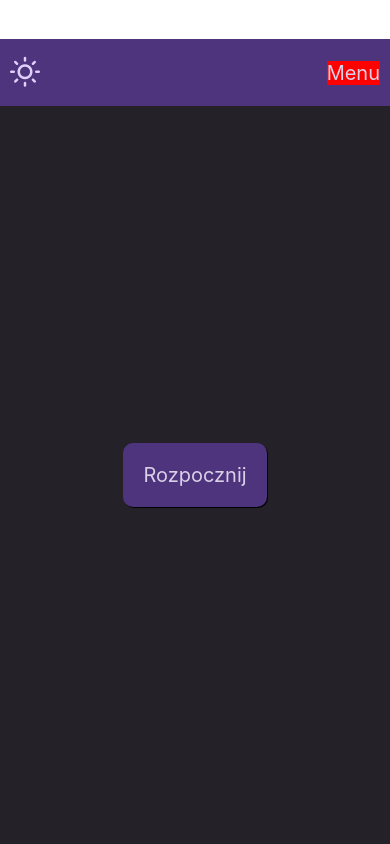
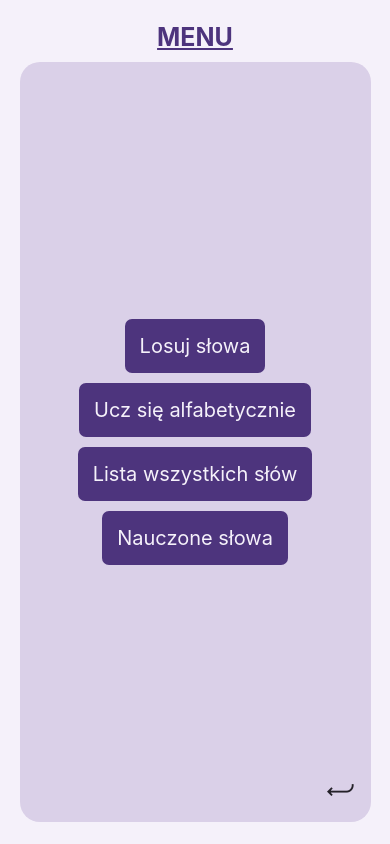
Before and after one commit to noiokej/Phrasal-Verbs, a React Native app: screen / in a window 390 px wide. Built offline with nearby package versions, Linux system fonts and the light colour scheme.

Commit message:
add list of words

```diff
--- a/App.js
+++ b/App.js
@@ -4,18 +4,43 @@ import Words from "./components/decks";
 import TopBar from "./components/top-bar";
 import { LinearGradient } from 'expo-linear-gradient';
 import {useState} from "react";
+import Menu from "./components/menu";
+import {AppRegistry} from "react-native";
+import { NavigationContainer } from '@react-navigation/native';
+
+
+AppRegistry.registerComponent('PhrasalVerbs', () => Menu);
 
 export default function App() {
+    const [showMenu, setShowMenu] = useState(false);
     const [theme, setTheme] = useState('dark')
+
+    const openMenu = () => {
+        setShowMenu(showMenu === false)
+    }
+
     return (
+        <NavigationContainer>
             <View style={styles.container}>
                 <TopBar
                     theme = {theme}
-                setTheme = {setTheme}/>
+                    setTheme = {setTheme}
+                    openMenu = {openMenu}
+                    showMenu = {showMenu}
+                    setShowMenu = {setShowMenu}
+                />
+                {showMenu ?
+                    <Menu
+                        theme = {theme}
+                        setTheme = {setTheme}
+                        openMenu = {openMenu}
+                    />:
                     <Words
                         theme = {theme}
                         setTheme = {setTheme}/>
+                }
             </View>
+        </NavigationContainer>
     );
 }
 
--- /dev/null
+++ b/components/alphabetical-order.js
@@ -0,0 +1,13 @@
+import {Text, View} from "react-native";
+
+
+const AlphabeticalOrder = () => {
+    return (
+        <View>
+            <Text>alphabetical order</Text>
+        </View>
+    )
+}
+
+
+export default AlphabeticalOrder
--- a/components/decks.js
+++ b/components/decks.js
@@ -6,8 +6,9 @@ import {LinearGradient} from "expo-linear-gradient";
 import * as Location from "expo-location";
 import * as FileSystem from "expo-file-system";
 import StartPage from "./start-page";
+import { NavigationContainer } from '@react-navigation/native';
 
-
+// make up zle
 var json = require('../phrasalverbs.json'); //(with path)
 const decks = json
 
@@ -16,34 +17,47 @@ const Words = ({theme, setTheme}) => {
     const [isHighlighted, setIsHighlighted] = useState('none');
     const [word, setWord] = useState('');
 
+    // if (!word) {
+    //     const draw = async () => {
+    //         const newArray = await readArrayFromFile()
+    //         const newWord = await drawRandom(newArray);
+    //         await setWord(newWord)
+    //     }
+    //     draw()
+    // }
+
     const toggleHighlighted = () => {
         setIsHighlighted(!isHighlighted);
     };
 
     const iterowanie = async () => {
         try {
-            const array = []
-            let i = 0
-            for (const [key, value] of Object.entries(decks)) {
-                i+=1
-                array.push({verb:key, meaning:value[0], example:value[1], degree:0, id:i})
+            await checkPermission()
+            if (await checkFileExists()) {
+                console.log('istnieje')
+            } else {
+                console.log('nie istnieje')
+                const array = []
+                let i = 0
+                for (const [key, value] of Object.entries(decks)) {
+                    i+=1
+                    array.push({verb:key, meaning:value[0], example:value[1], degree:0, id:i})
+                    await saveArrayToFile(array, 'Decks')
+                    console.log("ITEROWANIE")
+                }
             }
-            console.log("ITEROWANIE")
-            await saveArrayToFile(array, 'Decks')
             const newArray = await readArrayFromFile()
             const newWord = await drawRandom(newArray);
             await setWord(newWord)
         } catch (e) {
             console.log('blad w iterowniu', e)
         }
-
     }
 
     const drawRandom = (array) => {
         try {
             // const random = Math.floor(Math.random() * array.length)
             const random = Math.floor(Math.random() * 3)
-
             console.log('DRAW RANDOm')
             return array[random]
         } catch (e) {
@@ -62,6 +76,17 @@ const Words = ({theme, setTheme}) => {
         }catch (e){
             console.log(e)}
     }
+
+    const checkFileExists = async () => {
+        try {
+            const fileInfo = await FileSystem.getInfoAsync(FileSystem.documentDirectory + 'Decks');
+            console.log(fileInfo.exists, 'CZYISTENIEJE')
+            return fileInfo.exists;
+
+        } catch (error) {
+            console.error('Błąd podczas sprawdzania pliku:', error);
+        }
+    };
 
     const saveArrayToFile = async (array) => {
         try {
--- /dev/null
+++ b/components/known-words.js
@@ -0,0 +1,13 @@
+import {Text, View} from "react-native";
+
+
+const KnownWords = () => {
+    return (
+        <View>
+            <Text>znane slowa</Text>
+        </View>
+    )
+}
+
+
+export default KnownWords
--- /dev/null
+++ b/components/list-of-all-words.js
@@ -0,0 +1,104 @@
+import {Text, View} from "react-native";
+import * as FileSystem from "expo-file-system";
+import {useEffect, useState} from "react";
+import {StyleSheet, ScrollView, ActivityIndicator} from "react-native";
+
+
+
+const ListOfAllWords = () => {
+
+    const [array, setArray] = useState(null)
+
+    const readArrayFromFile = async () => {
+        try {
+            // await checkPermission()
+            const fileUri = FileSystem.documentDirectory + 'Decks';
+
+            // Odczytaj zawartość pliku
+            const fileContent = await FileSystem.readAsStringAsync(fileUri);
+
+            // Konwertuj tekst na tablicę
+            const array = JSON.parse(fileContent);
+            console.log(array[1], 'pierwszy obiekt z read arr')
+            console.log('TABLICA ZOSTALA ODCZYTANA Z PLIKU')
+            return array
+
+        } catch (error) {
+            console.log('Wystąpił błąd podczas odczytywania tablicy z pliku:', error);
+            return null;
+        }
+    }
+    const saveArray = async () => {
+        await readArrayFromFile()
+            .then((array) => {
+                setArray(array)
+                console.log(array[2], 'xDDDDDDDDDDDDDDDDDDDDDD')
+            })
+            .catch((error) => {
+                // Obsługa błędu
+                console.error(error);
+            });
+    }
+
+    useEffect(() => {
+        saveArray()
+    },[])
+
+    const purple = '#4d347d'
+    const styles = StyleSheet.create({
+        container: {
+            flexDirection: array ? 'row': 'column',
+            flex: 1,
+            width: '100%',
+            alignItems: 'center',
+            justifyItems: 'center',
+            justifyContent: 'center',
+            // padding: 10,
+            paddingRight: 10,
+            paddingLeft: 10,
+            borderRadius: 20,
+            overflow: 'hidden',
+        },
+        items: {
+            paddingTop: 15,
+            marginBottom: 10,
+
+        },
+        verb: {
+            fontWeight: 'bold',
+            marginRight: 20,
+        },
+
+        meaning: {
+            // flex: 5,
+            width: '69%',
+        },
+        loading: {
+            flex: 2,
+
+        },
+
+    })
+
+    return (
+        <View style={styles.container}>
+            <ScrollView>
+                <View>
+                    {array &&
+                    array.map((item, index) => (
+                        <Text key={index} style={styles.items}>
+                            <Text style={styles.verb}>{item.verb}   </Text>
+                            <Text>{item.meaning}</Text>
+                        </Text>
+                    ))}
+                </View>
+            </ScrollView>
+            {!array && <View style={styles.loading}><ActivityIndicator size="large" color={purple} /></View> }
+
+        </View>
+
+)
+}
+
+
+export default ListOfAllWords
--- a/components/menu.js
+++ b/components/menu.js
@@ -1,45 +1,135 @@
-import {View, Text, StyleSheet} from 'react-native';
-import { Feather } from '@expo/vector-icons';
-import {TouchableHighlight} from "react-native";
+import {View, Text, StyleSheet, TouchableHighlight} from "react-native";
+import {useState} from "react";
+import { Ionicons } from '@expo/vector-icons';
+import AlphabeticalOrder from "./alphabetical-order";
+import ListOfAllWords from "./list-of-all-words";
+import KnownWords from "./known-words";
 
+const Menu = ({theme, openMenu}) => {
 
-const Menu = ({theme, setTheme}) => {
+    const [alphabetIsOpen, setAlphabetIsOpen] = useState(false);
+    const [listOfAllWordsIsOpen, setListOfAllWordsIsOpen] = useState(false);
+    const [knownWordsIsOpen, setKnownWordsIsOpen] = useState(false);
 
-    const handleThemeChange = () => {
-        setTheme(theme === 'light' ? 'dark' : 'light')
+    const dark = '#242129'
+    const darkerDark = '#1d1b22'
+    const darkLightText = '#9890a5'
+
+    const light = '#dad0e8'
+    const brighterLight = '#f5f1fa'
+    const lightButtonColor = '#242129'
+    const purple = '#4d347d'
+
+    const styles = StyleSheet.create({
+        menu: {
+            backgroundColor: theme === 'dark' ? darkerDark : brighterLight,
+            flex: 11,
+            width:'100%',
+            justifyContent: 'center',
+            alignItems: 'center',
+        },
+        menuContainer: {
+            justifyContent: 'center',
+            alignItems: 'center',
+            backgroundColor: theme === 'dark' ? dark : light,
+            // flex: 1,
+            width: '90%',
+            height: '90%',
+            borderRadius: 20
+        },
+        menuContainerItem: {
+            // height: 40,
+            // width: '70%',
+            justifyContent: 'center',
+            alignItems: 'center',
+            borderRadius: 7,
+            padding: 5,
+            margin: 5,
+            backgroundColor: theme === 'dark' ? darkerDark : purple,
+        },
+        menuContainerItemText: {
+            color: theme === 'dark' ? darkLightText : brighterLight,
+            fontSize: 20,
+            padding: 10,
+            // margin: 10,
+        },
+        menuTitle: {
+            fontSize: 25,
+            marginBottom: 10,
+            color: theme === 'dark' ? darkLightText : purple,
+            fontWeight: 'bold',
+            textDecorationLine: 'underline',
+        },
+        backIcon: {
+            position: 'absolute',
+            right: 0,
+            bottom: 0,
+            margin: 15,
+        },
+    })
+    // const renderCaseView = (param) => {
+    //     switch (param) {
+    //         case "alphabet":
+    //             return <Text>xd</Text>;
+    //         default:
+    //
+    //     }
+    // }
+    const handlePress = (param) => {
+        if (param === 'alphabet') {
+            setAlphabetIsOpen(!alphabetIsOpen)
+        } else if (param === 'list') {
+            setListOfAllWordsIsOpen(!listOfAllWordsIsOpen)
+        } else if (param === 'known') {
+            setKnownWordsIsOpen(!knownWordsIsOpen)
+        } else {
+            setKnownWordsIsOpen(false)
+            setListOfAllWordsIsOpen(false)
+            setAlphabetIsOpen(false)
+        }
     }
-
-    // const iconTheme = () => {
-    //     const icon = theme === 'dark' ? 'sun' : 'moon'
-    //     return icon
-    // }
 
     return (
         <View style={styles.menu}>
-            <TouchableHighlight style={styles.changeTheme} underlayColor="transparent" onPress={handleThemeChange}><Feather name={theme === 'dark' ? 'sun' : 'moon'} size={30} color={'#e1d0fc'}/></TouchableHighlight>
-            <Text style={styles.menuText}>Menu</Text>
+            <Text style={styles.menuTitle} onPress={openMenu}>MENU</Text>
+            <View style={styles.menuContainer}>
+                {!alphabetIsOpen && !listOfAllWordsIsOpen && !knownWordsIsOpen ? <>
+                <TouchableHighlight
+                    style={styles.menuContainerItem}
+                    onPress={openMenu}>
+                    <Text style={styles.menuContainerItemText}>Losuj słowa</Text>
+                </TouchableHighlight>
+                <TouchableHighlight
+                    style={styles.menuContainerItem}
+                    onPress={() => handlePress('alphabet')}>
+                    <Text style={styles.menuContainerItemText}>Ucz się alfabetycznie</Text>
+                </TouchableHighlight>
+                <TouchableHighlight
+                    style={styles.menuContainerItem}
+                    onPress={() => handlePress('list')}>
+                    <Text style={styles.menuContainerItemText}>Lista wszystkich słów</Text>
+                </TouchableHighlight>
+                <TouchableHighlight
+                    style={styles.menuContainerItem}
+                    onPress={() => handlePress('known')}>
+                    <Text style={styles.menuContainerItemText}>Nauczone słowa</Text>
+                </TouchableHighlight>
+                </>
+               : null}
+                {alphabetIsOpen ? <AlphabeticalOrder/> : null }
+                {listOfAllWordsIsOpen ? <ListOfAllWords/> : null}
+                {knownWordsIsOpen ? <KnownWords/> : null}
+
+                <TouchableHighlight
+                    style={styles.backIcon}
+                    onPress={handlePress}>
+                    <Text>
+                        <Ionicons name="return-down-back" size={30} color={theme === 'dark' ? darkLightText : dark} />
+                    </Text>
+                </TouchableHighlight>
+            </View>
         </View>
     )
-
 }
-const styles = StyleSheet.create({
-    menu: {
-        flexDirection: 'row',
-        justifyContent: 'space-between',
-        alignItems: 'center',
-
-        width: '100%',
-        // flex: 1
-    },
-    menuText: {
-        fontSize: 20,
-        color: '#dad0e8',
-        backgroundColor: 'red',
-        marginRight: 10,
-    },
-    changeTheme: {
-        marginLeft: 10,
-    }
-})
 
 export default Menu
--- a/components/top-bar.js
+++ b/components/top-bar.js
@@ -1,15 +1,28 @@
 import {View, StyleSheet, Text} from "react-native";
+import { Ionicons } from '@expo/vector-icons';
+
+import {TouchableHighlight} from "react-native";
 import Menu from "./menu";
 
 
-const TopBar = (props) => {
-    console.log(props, 'topbar')
+const TopBar = ({theme, setTheme, openMenu, showMenu}) => {
+
+
+    const handleThemeChange = () => {
+        setTheme(theme === 'light' ? 'dark' : 'light')
+    }
+    const brighterLight = '#f5f1fa'
+
     return (
         <View style={styles.topBarContainer}>
-            <Menu
-                theme = {props.theme}
-                setTheme = {props.setTheme}
-            />
+            <View style={styles.menu}>
+                <>
+                    <TouchableHighlight style={styles.changeTheme} underlayColor="transparent" onPress={handleThemeChange}><Ionicons name={theme === 'dark' ? 'sunny-outline' : 'moon-outline'} size={30} color={'#e1d0fc'}/></TouchableHighlight>
+
+                    <TouchableHighlight style={styles.menuText} underlayColor="transparent" onPress={openMenu}><Text><Ionicons name="menu" size={30} color={'#e1d0fc'} /></Text></TouchableHighlight>
+
+                </>
+            </View>
         </View>
     )
 }
@@ -24,6 +37,22 @@ const styles = StyleSheet.create({
         alignItems: 'center',
         alignContent: 'center',
     },
+    menu: {
+        flexDirection: 'row',
+        justifyContent: 'space-between',
+        alignItems: 'center',
+
+        width: '100%',
+        // flex: 1
+    },
+    menuText: {
+        fontSize: 20,
+        color: '#dad0e8',
+        marginRight: 10,
+    },
+    changeTheme: {
+        marginLeft: 10,
+    }
 
 })
 
--- a/package.json
+++ b/package.json
@@ -9,6 +9,7 @@
     "web": "expo start --web"
   },
   "dependencies": {
+    "@react-navigation/native": "^6.1.6",
     "expo": "~48.0.15",
     "expo-linear-gradient": "~12.1.2",
     "expo-location": "~15.1.1",
@@ -19,8 +20,9 @@
     "react-native": "0.71.8",
     "react-native-fs": "^2.20.0",
     "react-native-linear-gradient": "^2.6.2",
+    "react-native-safe-area-context": "4.5.0",
     "react-native-svg": "13.4.0",
-    "react-native-safe-area-context": "4.5.0"
+    "react-native-screens": "~3.20.0"
   },
   "devDependencies": {
     "@babel/core": "^7.20.0"
```
Also changed, not shown: 1 other file (tests, documents, lock files or other folders). Lines whose indentation alone changed are shown as unchanged.
